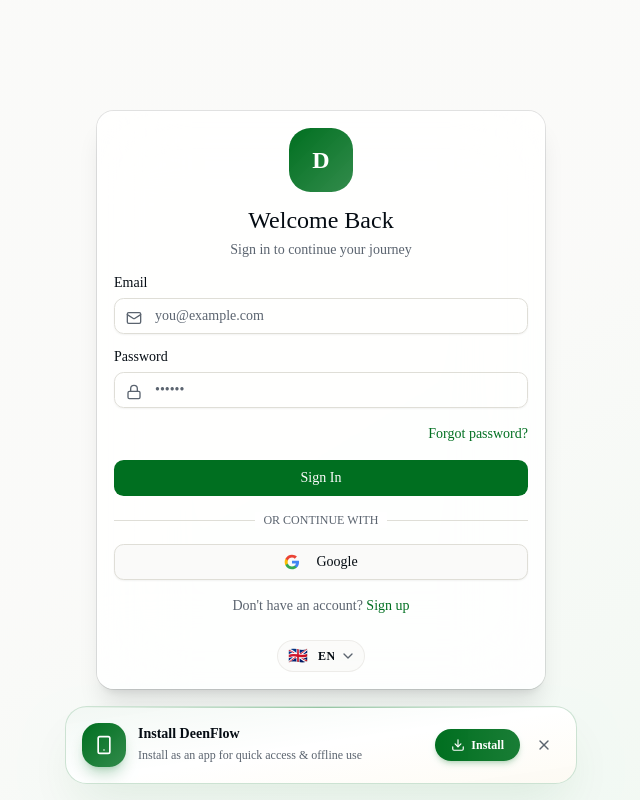
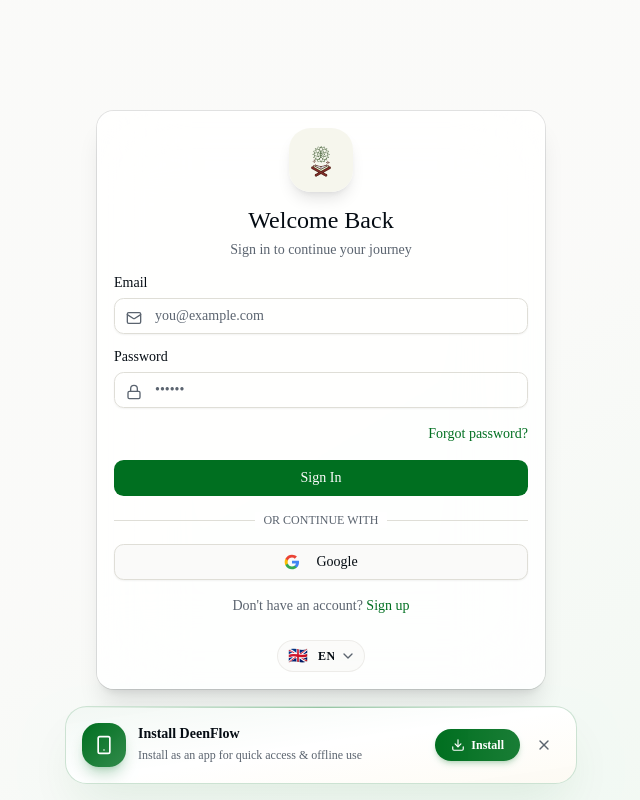
Before and after one commit to r-web-studio/deeny, a Next.js app: page /login in a window 1280 px wide. Shown: the whole page, without its empty margins (319-959 px from the left). Built offline with nearby package versions, Linux system fonts and the light colour scheme.

Commit message:
logo change

```diff
--- a/src/app/(auth)/login/page.tsx
+++ b/src/app/(auth)/login/page.tsx
@@ -83,9 +83,7 @@
     <motion.div initial={{ opacity: 0, y: 20 }} animate={{ opacity: 1, y: 0 }} transition={{ duration: 0.5 }}>
       <Card className="glass-strong shadow-xl">
         <CardHeader className="text-center">
-          <div className="mx-auto w-16 h-16 rounded-2xl bg-gradient-to-br from-islamic-green to-islamic-green/80 flex items-center justify-center text-white text-2xl font-bold mb-2">
-            {APP_NAME.charAt(0)}
-          </div>
+          <img src="/icons/icon-192x192.png" alt="DeenFlow Logo" className="mx-auto w-16 h-16 rounded-2xl shadow-lg mb-2" />
           <CardTitle className="text-2xl">{t("auth.welcomeBack")}</CardTitle>
           <CardDescription>{t("auth.signInDesc")}</CardDescription>
         </CardHeader>
--- a/src/app/(auth)/register/page.tsx
+++ b/src/app/(auth)/register/page.tsx
@@ -118,9 +118,7 @@
     <motion.div initial={{ opacity: 0, y: 20 }} animate={{ opacity: 1, y: 0 }} transition={{ duration: 0.5 }}>
       <Card className="glass-strong shadow-xl">
         <CardHeader className="text-center">
-          <div className="mx-auto w-16 h-16 rounded-2xl bg-gradient-to-br from-islamic-green to-islamic-green/80 flex items-center justify-center text-white text-2xl font-bold mb-2">
-            {APP_NAME.charAt(0)}
-          </div>
+          <img src="/icons/icon-192x192.png" alt="DeenFlow Logo" className="mx-auto w-16 h-16 rounded-2xl shadow-lg mb-2" />
           <CardTitle className="text-2xl">{t("auth.createAccount")}</CardTitle>
           <CardDescription>{t("auth.createAccountDesc")}</CardDescription>
         </CardHeader>
--- a/src/app/offline/page.tsx
+++ b/src/app/offline/page.tsx
@@ -39,9 +39,7 @@
         className="relative z-10 flex flex-col items-center gap-6"
       >
         {/* Logo */}
-        <h1 className="text-3xl font-bold tracking-tight text-emerald-500">
-          DeenFlow
-        </h1>
+        <img src="/icons/icon-192x192.png" alt="DeenFlow Logo" className="w-20 h-20 rounded-2xl shadow-lg" />
 
         {/* WiFi-off icon */}
         <div className="rounded-full bg-emerald-500/10 p-6">
--- a/src/components/terms-gate.tsx
+++ b/src/components/terms-gate.tsx
@@ -46,9 +46,7 @@
         >
           <Card className="glass-strong shadow-xl">
             <CardHeader className="text-center">
-              <div className="mx-auto w-16 h-16 rounded-2xl bg-gradient-to-br from-islamic-green to-islamic-green/80 flex items-center justify-center text-white text-2xl font-bold mb-2">
-                {APP_NAME.charAt(0)}
-              </div>
+              <img src="/icons/icon-192x192.png" alt="DeenFlow Logo" className="mx-auto w-16 h-16 rounded-2xl shadow-lg mb-2" />
               <CardTitle className="text-2xl">Terms & Privacy Agreement</CardTitle>
               <CardDescription>
                 Please review and agree to our terms before continuing
```
